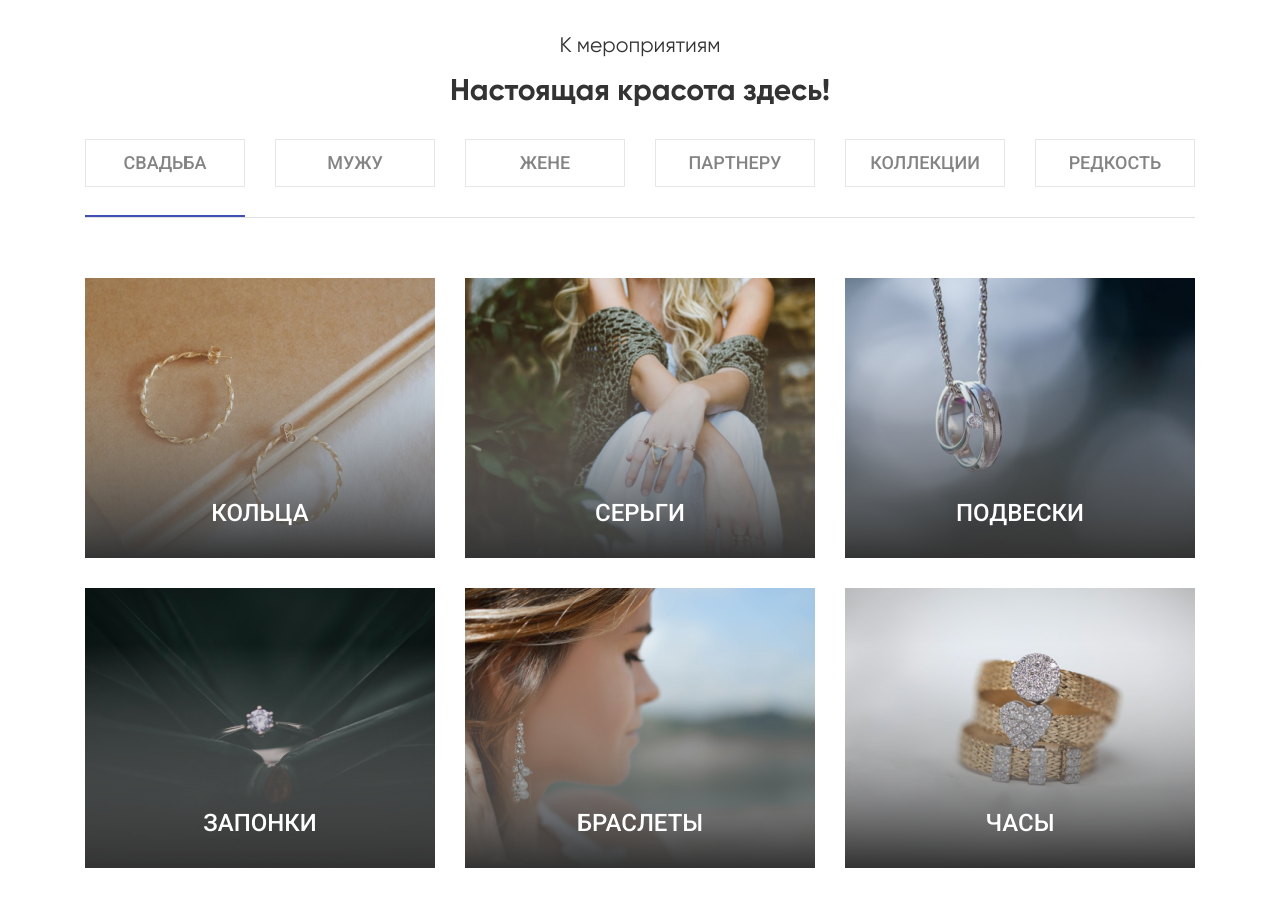
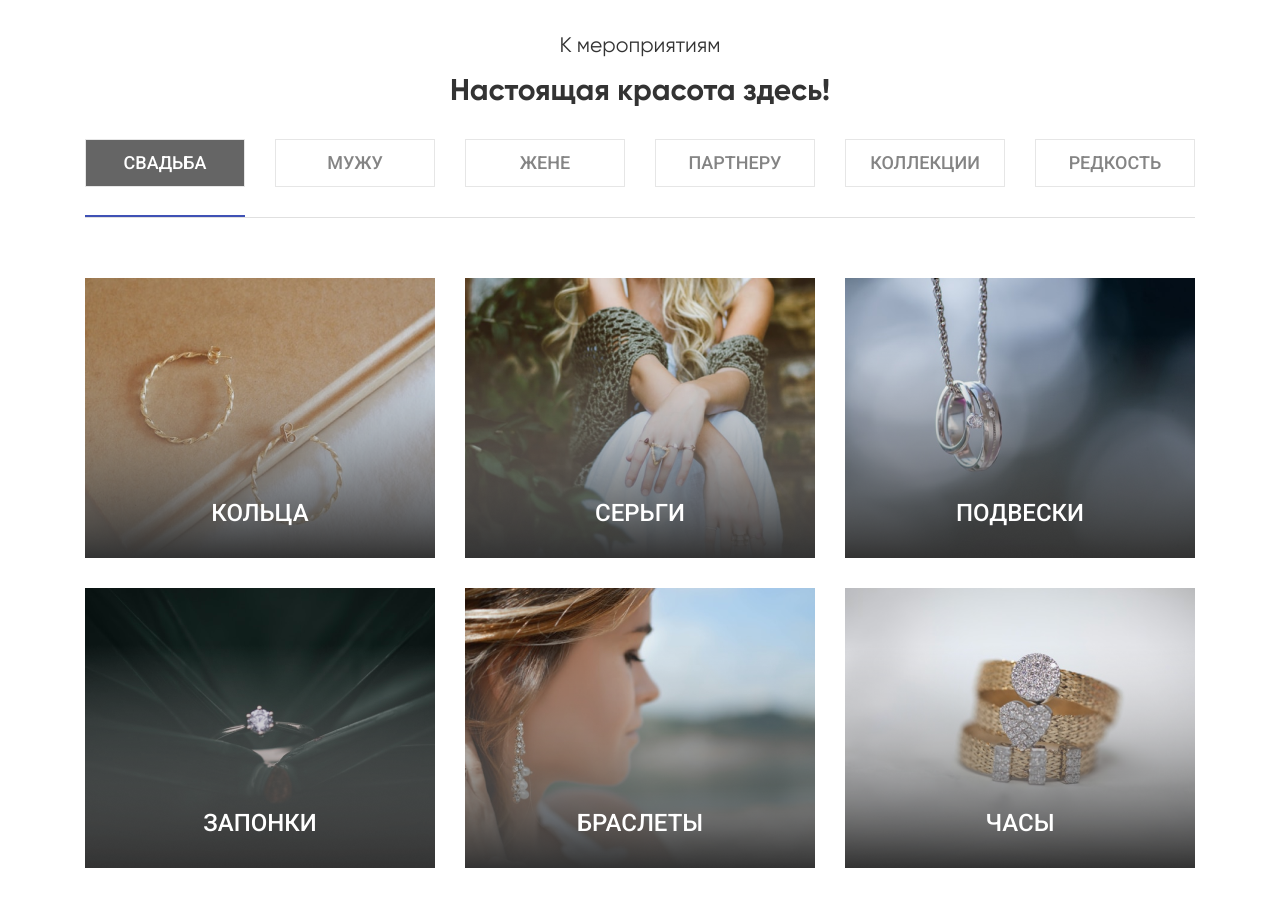
Before and after one commit to Aleksandr-Momot/OJJO-Gold, an Angular app: page / in a window 1280 px wide. Shown: the part 880-1787 px from the top of the page. Built offline with nearby package versions, Linux system fonts and the light colour scheme.

Commit message:
added active tab styles

```diff
--- a/src/app/landing/landing.component.scss
+++ b/src/app/landing/landing.component.scss
@@ -110,6 +110,13 @@
     justify-content: space-between;
     margin-top: 30px;
     margin-bottom: 30px;
+}
+
+.mat-tab-label-active {
+    background-color: #000;
+    &.mat-tab-label {
+        color: #fff;
+    }
 }
 
 .main-catalog {
```
